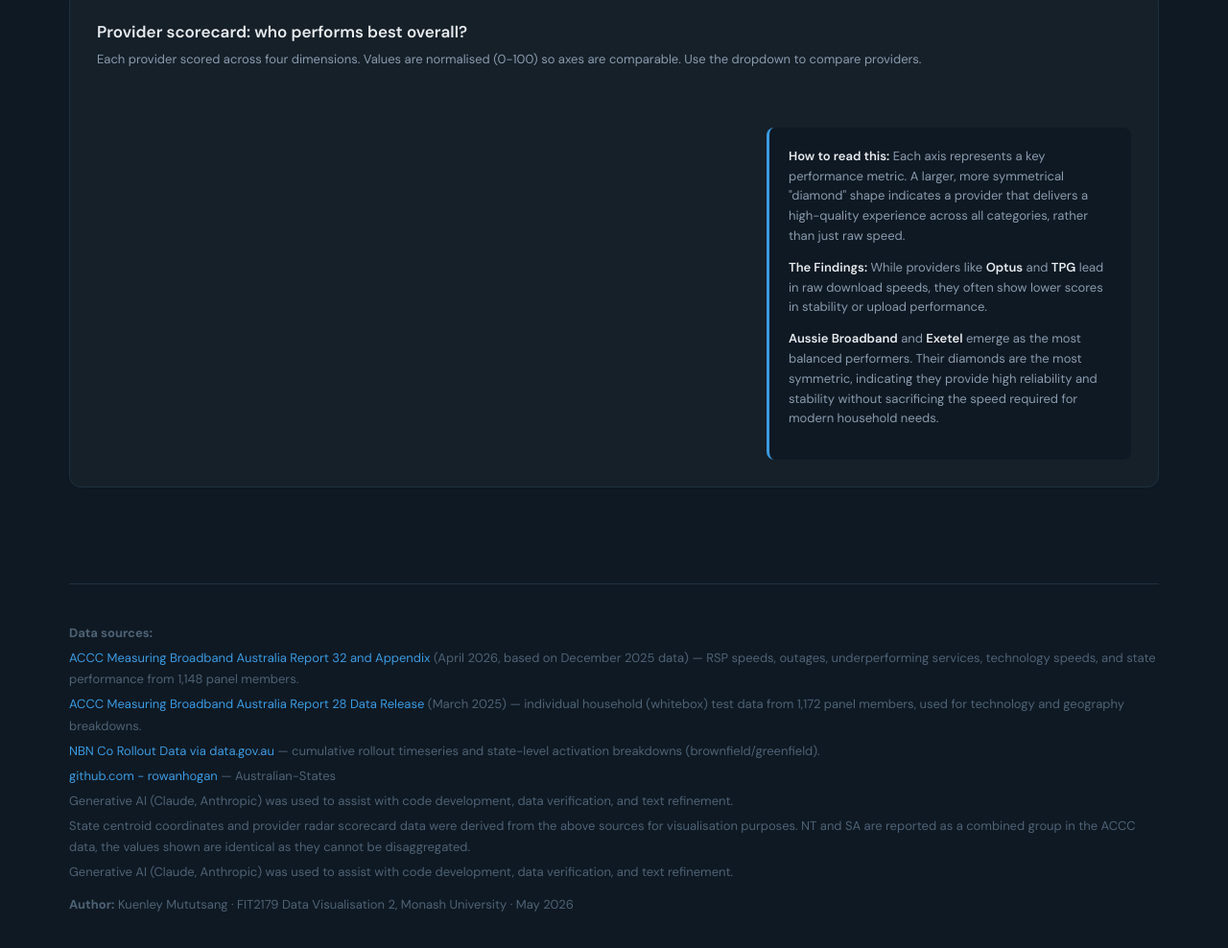
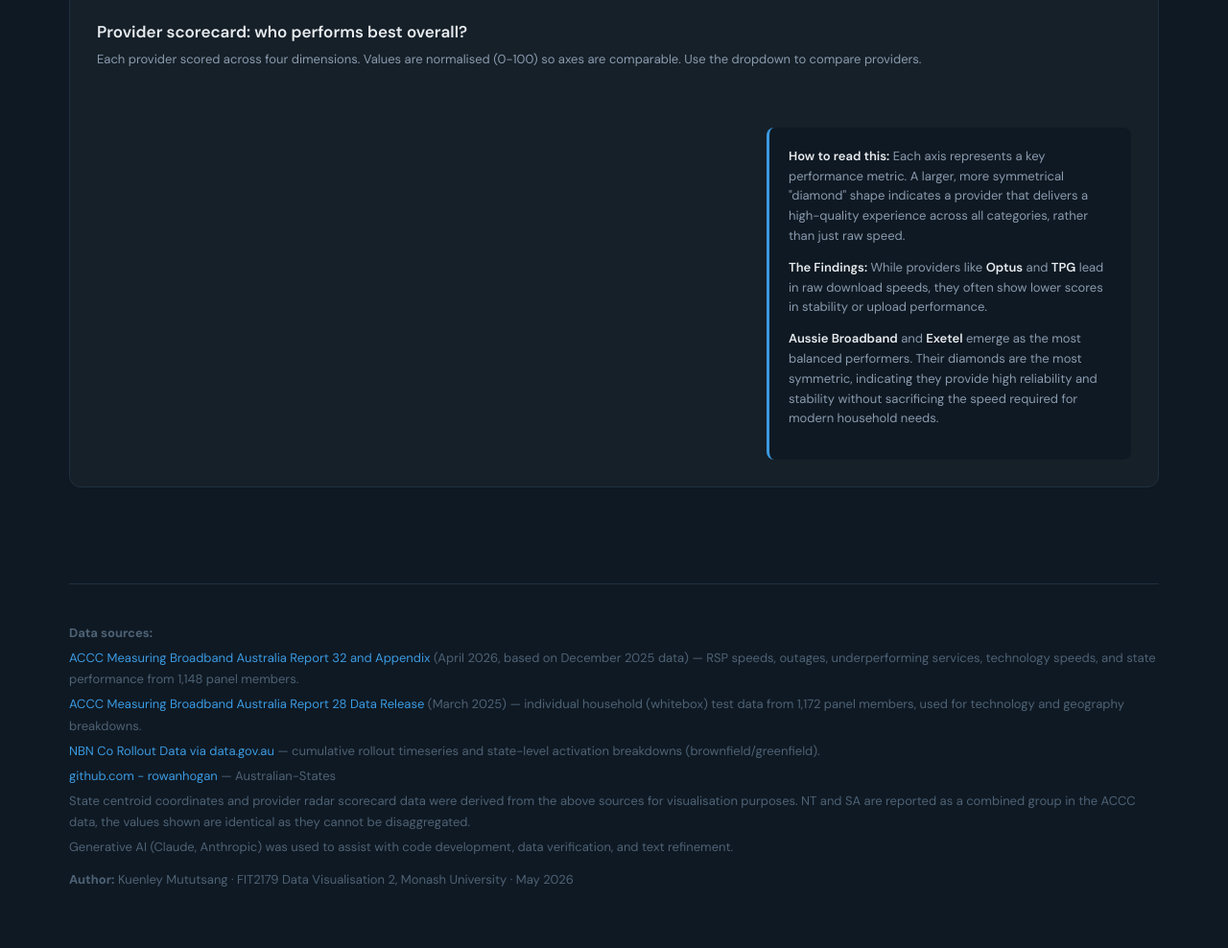
Before and after one commit to kuen4/FIT2179_A2, a plain HTML site: page index.html in a window 1280 px wide. Shown: the part 4732-5720 px from the top of the page at 96% size. Drawn offline with Linux system fonts and the light colour scheme; a script that the page names is missing.

Commit message:
2179 FINAL_SUBMISSION

```diff
--- a/index.html
+++ b/index.html
@@ -215,9 +215,9 @@
   <footer class="footer">
     <p><strong>Data sources:</strong></p>
     <p style="margin-top:4px;"><a href="https://www.accc.gov.au/by-industry/telecommunications-and-internet/telecommunications-monitoring/measuring-broadband-australia-program/latest-performance-report" style="color: #3B9AE1; text-decoration: none;">ACCC Measuring Broadband Australia Report 32 and Appendix</a> (April 2026, based on December 2025 data) — RSP speeds, outages, underperforming services, technology speeds, and state performance from 1,148 panel members.</p>
-    <p style="margin-top:4px;"><a href="https://www.accc.gov.au/by-industry/telecommunications-and-internet/telecommunications-monitoring/measuring-broadband-australia-program/previous-performance-reports" style="color: #3B9AE1; text-decoration: none;">ACCC Measuring Broadband Australia Report 28 Data Release</a> (March 2025) — individual household (whitebox) test data from 1,172 panel members, used for technology and geography breakdowns.</p>    <p style="margin-top:4px;"><a href="https://data.gov.au/data/dataset/weekly-progress-report" style="color: #3B9AE1; text-decoration: none;">NBN Co Rollout Data via data.gov.au</a> — cumulative rollout timeseries and state-level activation breakdowns (brownfield/greenfield).</p>
+    <p style="margin-top:4px;"><a href="https://www.accc.gov.au/by-industry/telecommunications-and-internet/telecommunications-monitoring/measuring-broadband-australia-program/previous-performance-reports" style="color: #3B9AE1; text-decoration: none;">ACCC Measuring Broadband Australia Report 28 Data Release</a> (March 2025) — individual household (whitebox) test data from 1,172 panel members, used for technology and geography breakdowns.</p>
+    <p style="margin-top:4px;"><a href="https://data.gov.au/data/dataset/weekly-progress-report" style="color: #3B9AE1; text-decoration: none;">NBN Co Rollout Data via data.gov.au</a> — cumulative rollout timeseries and state-level activation breakdowns (brownfield/greenfield).</p>
     <p style="margin-top:4px;"><a href="https://github.com/rowanhogan/australian-states/blob/master/states.geojson" style="color: #3B9AE1; text-decoration: none;">github.com - rowanhogan</a> — Australian-States</p>
-    <p style="margin-top:4px; color: #4E6275;">Generative AI (Claude, Anthropic) was used to assist with code development, data verification, and text refinement.</p>
     <p style="margin-top:4px; color: #4E6275;">State centroid coordinates and provider radar scorecard data were derived from the above sources for visualisation purposes. NT and SA are reported as a combined group in the ACCC data, the values shown are identical as they cannot be disaggregated.</p>
     <p style="margin-top:4px; color: #4E6275;">Generative AI (Claude, Anthropic) was used to assist with code development, data verification, and text refinement.</p>
     <p style="margin-top:12px;"><strong>Author:</strong> Kuenley Mututsang · FIT2179 Data Visualisation 2, Monash University · May 2026</p>
```
